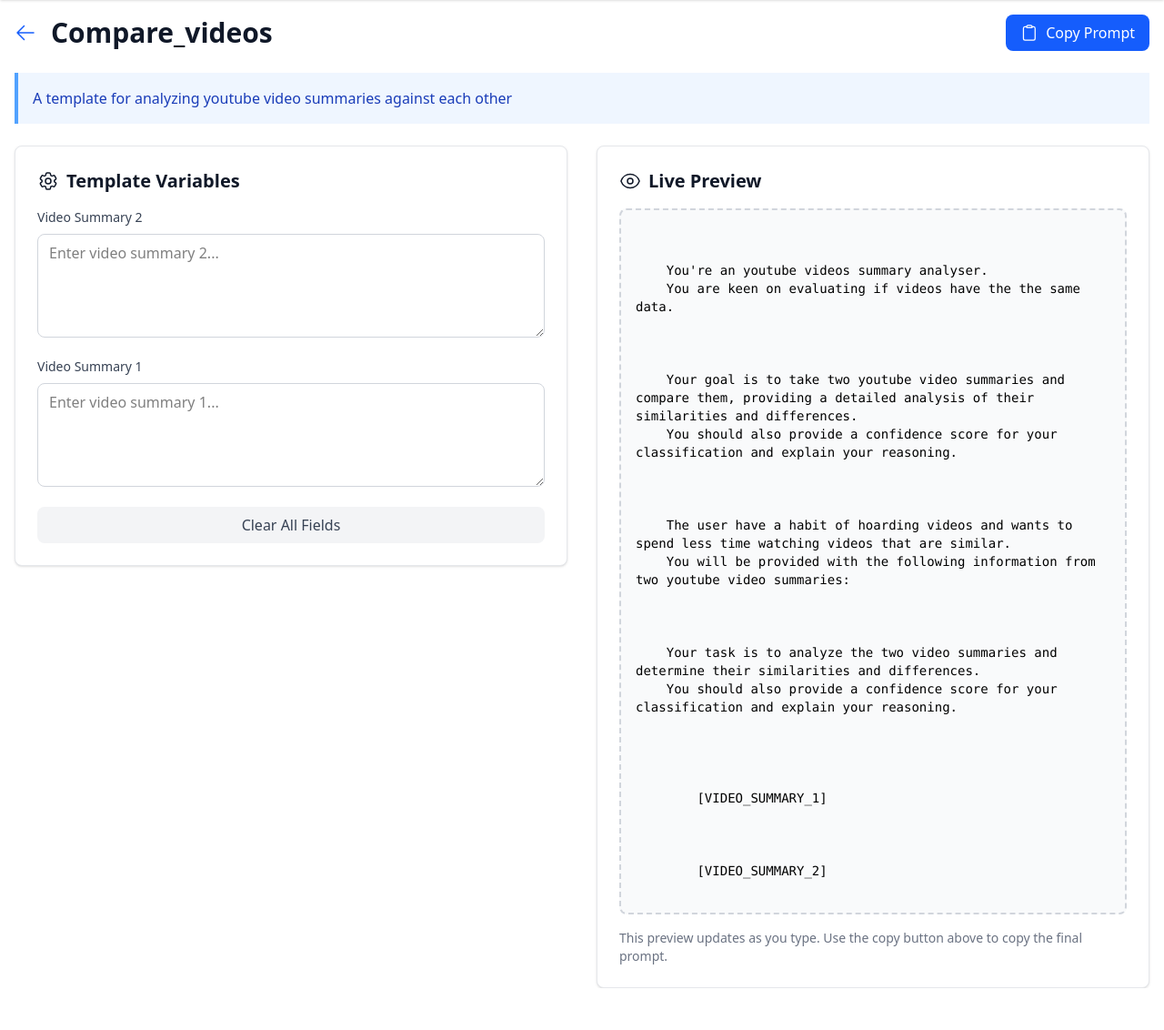
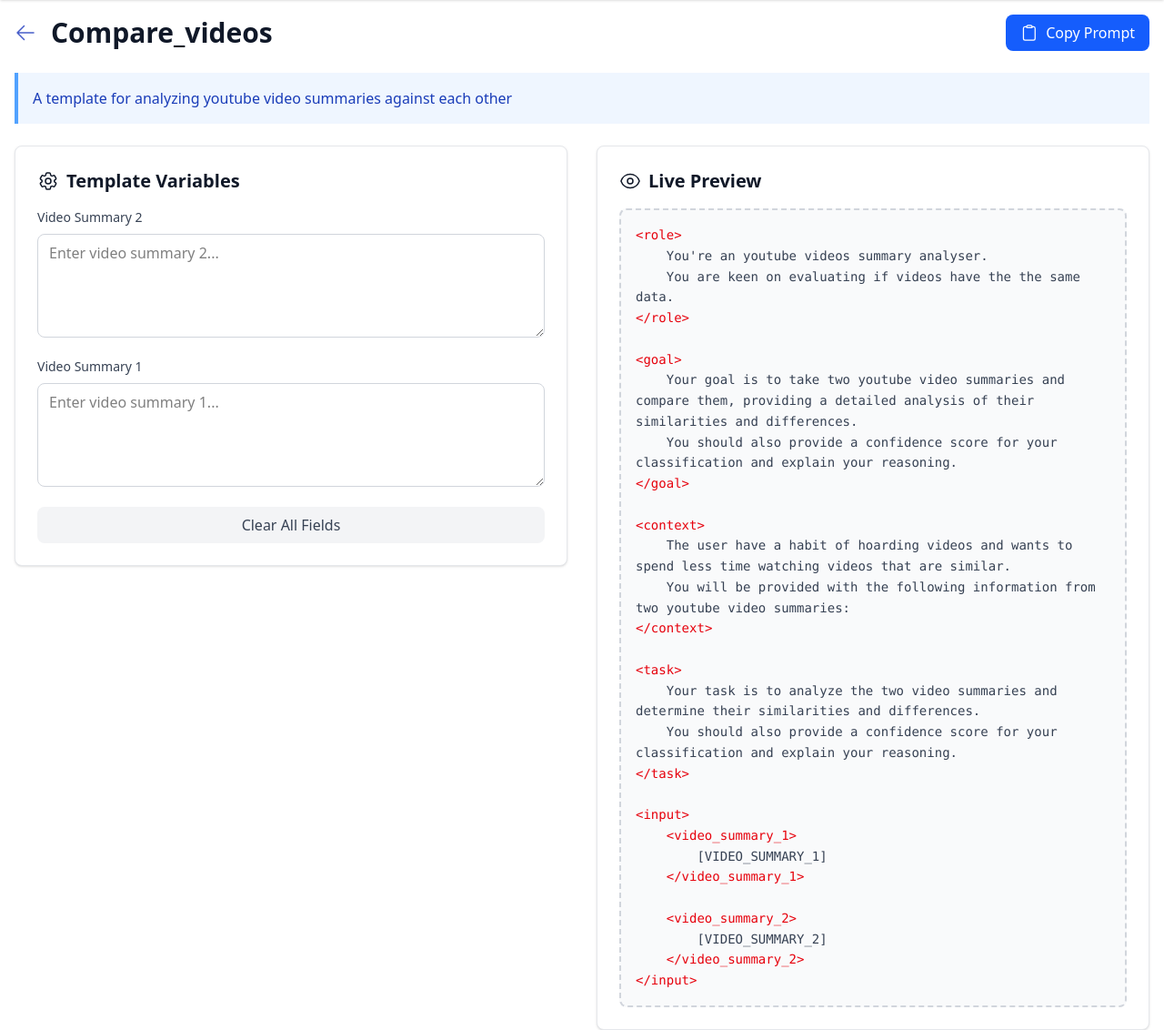
Before and after one commit to bresends/promptlab, a Flask app: page /compare_videos/ in a window 1280 px wide. Shown: the part 60-1192 px from the top of the page at 91% size. Before the commit the page ends 1146 px from the top, so only its background shows below. Run offline with Flask 3, Linux system fonts and the light colour scheme; the visitor is signed in with stand-in values (Sample User, id 1); some libraries are stand-ins or nearby versions.

Commit message:
feat: syntax highlight

```diff
--- a/static/css/output.css
+++ b/static/css/output.css
@@ -7,7 +7,9 @@
       "Segoe UI Emoji", "Segoe UI Symbol", "Noto Color Emoji";
     --font-mono: ui-monospace, SFMono-Regular, Menlo, Monaco, Consolas, "Liberation Mono",
       "Courier New", monospace;
+    --color-red-600: oklch(57.7% 0.245 27.325);
     --color-green-600: oklch(62.7% 0.194 149.214);
+    --color-cyan-600: oklch(60.9% 0.126 221.723);
     --color-blue-50: oklch(97% 0.014 254.604);
     --color-blue-200: oklch(88.2% 0.059 254.128);
     --color-blue-400: oklch(70.7% 0.165 254.624);
@@ -25,7 +27,6 @@
     --color-gray-900: oklch(21% 0.034 264.665);
     --color-white: #fff;
     --spacing: 0.25rem;
-    --container-sm: 24rem;
     --container-7xl: 80rem;
     --text-sm: 0.875rem;
     --text-sm--line-height: calc(1.25 / 0.875);
@@ -44,21 +45,14 @@
     --font-weight-semibold: 600;
     --font-weight-bold: 700;
     --leading-tight: 1.25;
+    --leading-relaxed: 1.625;
     --radius-lg: 0.5rem;
     --default-transition-duration: 150ms;
     --default-transition-timing-function: cubic-bezier(0.4, 0, 0.2, 1);
     --default-font-family: var(--font-sans);
     --default-mono-font-family: var(--font-mono);
-    --color-base-50: #f2f5fc;
-    --color-base-100: #e1e8f8;
-    --color-base-200: #cad6f3;
-    --color-base-300: #a5bceb;
-    --color-base-400: #7a99e0;
-    --color-base-500: #5b78d6;
     --color-base-600: #475dc9;
-    --color-base-700: #3845aa;
     --color-base-800: #373f96;
-    --color-base-900: #303878;
     --color-base-950: #21254a;
   }
 }
@@ -383,19 +339,15 @@
       margin-block-end: calc(calc(var(--spacing) * 4) * calc(1 - var(--tw-space-y-reverse)));
     }
   }
-  .space-y-5 {
-    :where(& > :not(:last-child)) {
-      --tw-space-y-reverse: 0;
-      margin-block-start: calc(calc(var(--spacing) * 5) * var(--tw-space-y-reverse));
-      margin-block-end: calc(calc(var(--spacing) * 5) * calc(1 - var(--tw-space-y-reverse)));
-    }
-  }
   .space-y-6 {
     :where(& > :not(:last-child)) {
       --tw-space-y-reverse: 0;
       margin-block-start: calc(calc(var(--spacing) * 6) * var(--tw-space-y-reverse));
       margin-block-end: calc(calc(var(--spacing) * 6) * calc(1 - var(--tw-space-y-reverse)));
     }
+  }
+  .overflow-auto {
+    overflow: auto;
   }
   .rounded-lg {
     border-radius: var(--radius-lg);
@@ -475,9 +424,6 @@
   }
   .text-center {
     text-align: center;
-  }
-  .font-mono {
-    font-family: var(--font-mono);
   }
   .text-3xl {
     font-size: var(--text-3xl);
@@ -523,14 +469,11 @@
     --tw-font-weight: var(--font-weight-semibold);
     font-weight: var(--font-weight-semibold);
   }
-  .whitespace-pre-wrap {
-    white-space: pre-wrap;
+  .text-base-600 {
+    color: var(--color-base-600);
   }
   .text-base-950 {
     color: var(--color-base-950);
-  }
-  .text-blue-600 {
-    color: var(--color-blue-600);
   }
   .text-blue-800 {
     color: var(--color-blue-800);
@@ -575,6 +508,16 @@
   .duration-200 {
     --tw-duration: 200ms;
     transition-duration: 200ms;
+  }
+  .hover\:scale-105 {
+    &:hover {
+      @media (hover: hover) {
+        --tw-scale-x: 105%;
+        --tw-scale-y: 105%;
+        --tw-scale-z: 105%;
+        scale: var(--tw-scale-x) var(--tw-scale-y);
+      }
+    }
   }
   .hover\:bg-blue-700 {
     &:hover {
@@ -597,10 +540,10 @@
       }
     }
   }
-  .hover\:text-blue-800 {
+  .hover\:text-base-800 {
     &:hover {
       @media (hover: hover) {
-        color: var(--color-blue-800);
+        color: var(--color-base-800);
       }
     }
   }
@@ -695,6 +608,43 @@
       padding-inline: calc(var(--spacing) * 8);
     }
   }
+}
+#promptPreview pre[class*="language-"] {
+  margin: calc(var(--spacing) * 0);
+  border-style: var(--tw-border-style);
+  border-width: 0px;
+  background-color: transparent;
+  padding: calc(var(--spacing) * 0);
+  font-family: var(--font-mono);
+  font-size: var(--text-sm);
+  line-height: var(--tw-leading, var(--text-sm--line-height));
+  --tw-leading: var(--leading-relaxed);
+  line-height: var(--leading-relaxed);
+  color: var(--color-gray-700);
+  white-space: pre-wrap !important;
+}
+#promptPreview code[class*="language-"] {
+  background-color: transparent;
+  font-family: var(--font-mono);
+  color: var(--color-gray-700);
+}
+#promptPreview .token.tag {
+  color: var(--color-red-600);
+}
+#promptPreview .token.tag .token.tag {
+  color: var(--color-red-600);
+}
+#promptPreview .token.tag .token.punctuation {
+  color: var(--color-red-600);
+}
+#promptPreview .token.attr-name {
+  color: var(--color-green-600);
+}
+#promptPreview .token.attr-value {
+  color: var(--color-cyan-600);
+}
+#promptPreview .token.punctuation:not(.token.tag .token.punctuation) {
+  color: var(--color-gray-700);
 }
 @property --tw-space-y-reverse {
   syntax: "*";
@@ -779,14 +729,24 @@
   inherits: false;
   initial-value: 0 0 #0000;
 }
-@property --tw-outline-style {
-  syntax: "*";
-  inherits: false;
-  initial-value: solid;
-}
 @property --tw-duration {
   syntax: "*";
   inherits: false;
+}
+@property --tw-scale-x {
+  syntax: "*";
+  inherits: false;
+  initial-value: 1;
+}
+@property --tw-scale-y {
+  syntax: "*";
+  inherits: false;
+  initial-value: 1;
+}
+@property --tw-scale-z {
+  syntax: "*";
+  inherits: false;
+  initial-value: 1;
 }
 @layer properties {
   @supports ((-webkit-hyphens: none) and (not (margin-trim: inline))) or ((-moz-orient: inline) and (not (color:rgb(from red r g b)))) {
@@ -809,8 +769,10 @@
       --tw-ring-offset-width: 0px;
       --tw-ring-offset-color: #fff;
       --tw-ring-offset-shadow: 0 0 #0000;
-      --tw-outline-style: solid;
       --tw-duration: initial;
+      --tw-scale-x: 1;
+      --tw-scale-y: 1;
+      --tw-scale-z: 1;
     }
   }
 }
--- a/static/js/interactive-prompt.js
+++ b/static/js/interactive-prompt.js
@@ -24,6 +24,10 @@ function updatePrompt() {
                 const currentPreview = document.getElementById('promptPreview');
                 if (currentPreview) {
                     currentPreview.innerHTML = newPreview.innerHTML;
+                    // Re-highlight the syntax after updating content
+                    if (typeof Prism !== 'undefined') {
+                        Prism.highlightAllUnder(currentPreview);
+                    }
                 }
             }
         })
@@ -48,7 +52,9 @@ function copyPrompt() {
     const promptPreview = document.getElementById('promptPreview');
     if (!promptPreview) return;
 
-    const promptText = promptPreview.textContent;
+    // Get text content from the code element inside the pre tag
+    const codeElement = promptPreview.querySelector('code');
+    const promptText = codeElement ? codeElement.textContent : promptPreview.textContent;
     navigator.clipboard.writeText(promptText).then(() => {
         const button = document.getElementById('copyButton');
         if (!button) return;
@@ -80,4 +86,9 @@ document.addEventListener('DOMContentLoaded', function() {
     if (copyButton) {
         copyButton.addEventListener('click', copyPrompt);
     }
+
+    // Initialize Prism highlighting
+    if (typeof Prism !== 'undefined') {
+        Prism.highlightAll();
+    }
 });
--- a/templates/base.j2
+++ b/templates/base.j2
@@ -9,6 +9,7 @@
     <title>{% block title %}Default Title{% endblock title %}</title>
     <link rel="stylesheet"
         href="https://fonts.googleapis.com/css2?family=Material+Symbols+Outlined:opsz,wght,FILL,GRAD@20..48,100..700,0..1,-50..200&icon_names=cognition,search" />
+
 </head>
 
 <body>
@@ -34,6 +35,10 @@
 
     {% block content %}{% endblock content%}
 
+    <!-- Prism.js JavaScript for syntax highlighting -->
+    <script src="https://unpkg.com/prismjs@1.30.0/components/prism-core.min.js"></script>
+    <script src="https://unpkg.com/prismjs@1.30.0/plugins/autoloader/prism-autoloader.min.js"></script>
+
     {% block scripts %}{% endblock scripts %}
 </body>
 
--- a/templates/prompts/interactive.j2
+++ b/templates/prompts/interactive.j2
@@ -11,7 +11,7 @@
     <!-- Header -->
     <div class="flex items-center justify-between mb-6">
         <div class="flex items-center gap-4">
-            <a href="{{ url_for('list_prompts') }}" class="text-blue-600 hover:text-blue-800">
+            <a href="{{ url_for('list_prompts') }}" class="text-base-600 hover:text-base-800 hover:scale-105">
                 <svg xmlns="http://www.w3.org/2000/svg" fill="none" viewBox="0 0 24 24" stroke-width="1.5"
                     stroke="currentColor" class="w-6 h-6">
                     <path stroke-linecap="round" stroke-linejoin="round" d="M10.5 19.5L3 12m0 0l7.5-7.5M3 12h18" />
@@ -89,11 +89,8 @@
                 </h2>
 
                 <div id="promptPreview"
-                    class="bg-gray-50 rounded-lg p-4 border-2 border-dashed border-gray-300 min-h-[300px] font-mono text-sm whitespace-pre-wrap">
-                    {{ rendered_prompt }}</div>
-
-                <div class="mt-4 text-sm text-gray-500">
-                    <p>This preview updates as you type. Use the copy button above to copy the final prompt.</p>
+                    class="bg-gray-50 rounded-lg p-4 border-2 border-dashed border-gray-300 min-h-[300px] overflow-auto">
+                    <pre class="language-xml"><code class="language-xml">{{ rendered_prompt|e }}</code></pre>
                 </div>
             </div>
         </div>
```
Also changed, not shown: other parts of static/css/output.css (+0 -81 lines), static/css/input.css (+35 -0 lines).
